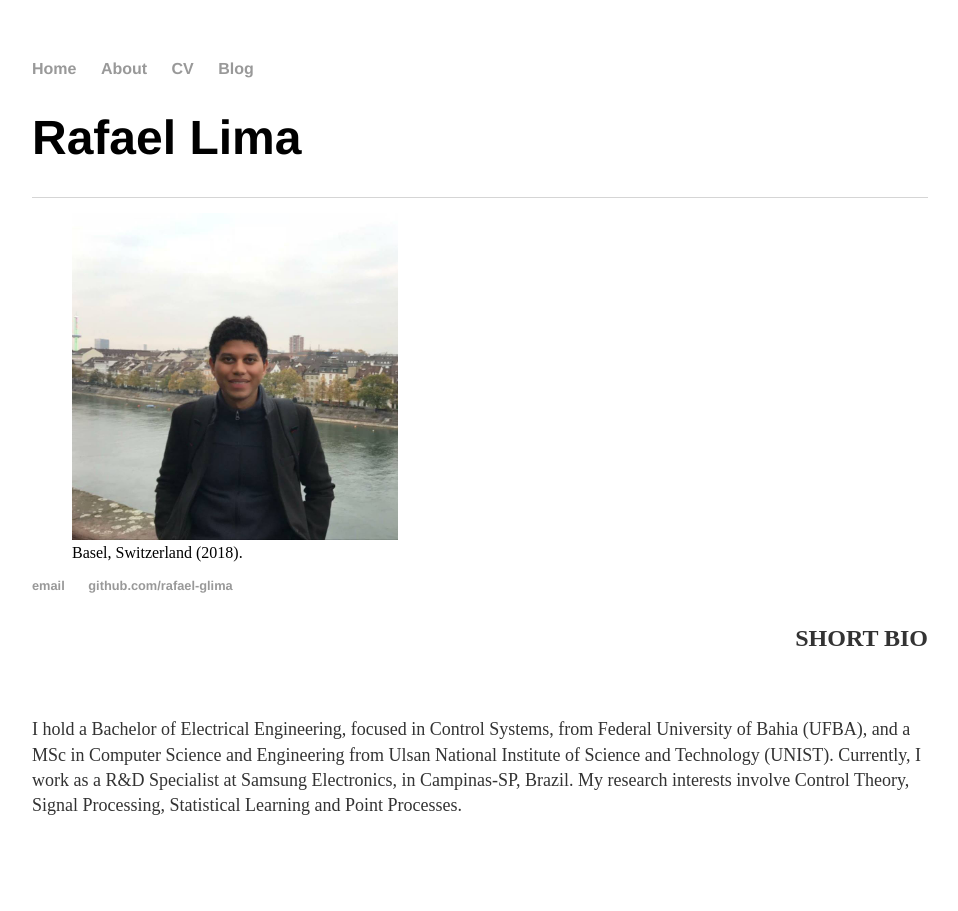
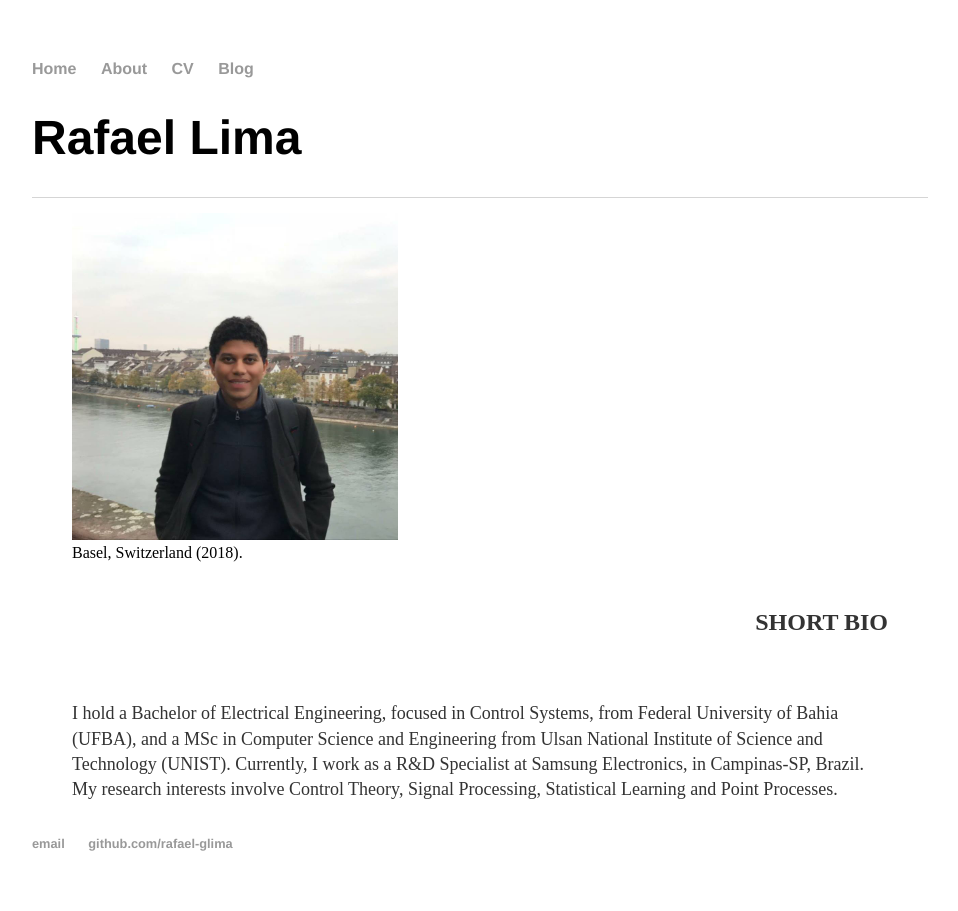
Before and after one commit to rafael-glima/rafael-glima.github.io, a Jekyll site: the page built from index.html, in a window 1280 px wide. Shown: the whole page, without its empty margins (160-1118 px from the left). Built offline with Jekyll 4.4.1, drawn with Linux system fonts in a browser that asks for light colours.

Commit message:
Changes in Main Page content

```diff
--- a/index.html
+++ b/index.html
@@ -7,11 +7,11 @@ title: Rafael Lima
 	<figure style="float: left;">
   	<img src="Profile.jpg" alt="Trulli" style="width:40%">
   	<figcaption >Basel, Switzerland (2018).</figcaption>
-	</figure>
-	<p style="font-weight: bold; padding-top: 20px;float: right;">SHORT BIO</p>
+		<p style="font-weight: bold; padding-top: 20px;float: right;">SHORT BIO</p>
 	<p style="font-size:18px; padding-top: 20px; float: right;">I hold a Bachelor of Electrical Engineering, focused in Control Systems,
 		from Federal University of Bahia (UFBA), and a MSc in Computer Science and Engineering from
 		Ulsan National Institute of Science and Technology (UNIST).
 		Currently, I work as a R&D Specialist at Samsung Electronics, in Campinas-SP, Brazil.
 		My research interests involve Control Theory, Signal Processing, Statistical Learning and Point Processes.</p>
+	</figure>
 </div><!-- /.blurb -->
```
